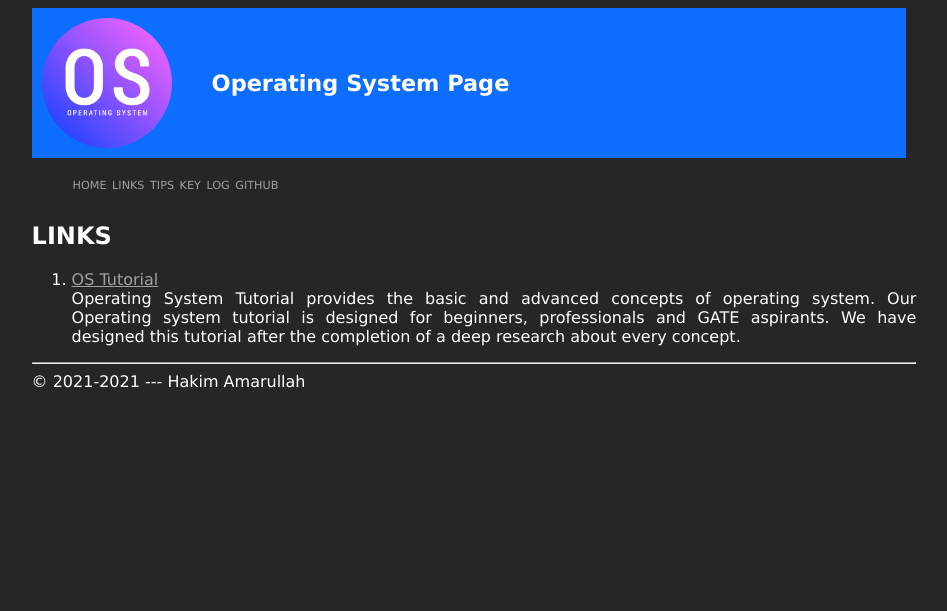
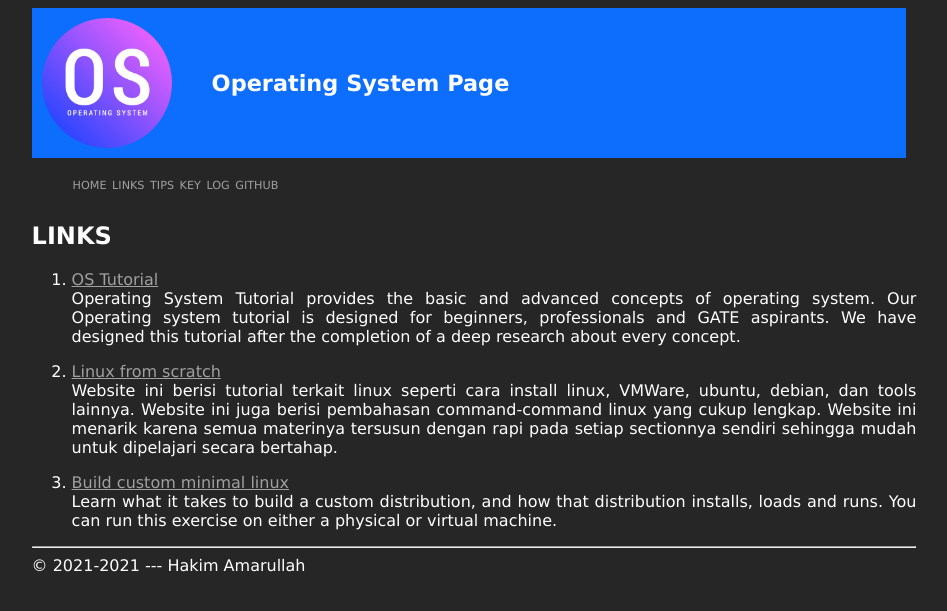
Before and after one commit to hakimamarullah/os212, a Jekyll site: the page built from links.md, in a window 1280 px wide. Shown: the top 611 px of the page, without its empty margins (166-1113 px from the left). Built offline with Jekyll 4.4.1, drawn with Linux system fonts in a browser that asks for light colours; our own code applies the rules of GitHub Pages for plain Markdown files.

Commit message:
update log and links.md

```diff
--- a/TXT/mylog.txt
+++ b/TXT/mylog.txt
@@ -9,3 +9,5 @@ ZCZC W01 120 L31 VirtualBox: install GNU/Linux, etc.
 ZCZC W01 120 L02 ZOOM meetings related
 ZCZC W01 05 L05 Quiz
 ZCZC W01 60 L09 Assignmet in General
+ZCZC W01 20 L02 Zoom meeting related
+ZCZC W01 20 L28 SSH, key-gen, tunneling, putty, winscp
--- a/links.md
+++ b/links.md
@@ -9,3 +9,13 @@ permalink: /LINKS/
 Operating System Tutorial provides the basic and advanced concepts of operating system.
 Our Operating system tutorial is designed for beginners, professionals and GATE aspirants.
 We have designed this tutorial after the completion of a deep research about every concept.
+
+2. [Linux from scratch](https://www.educba.com/linux-from-scratch)<br>
+Website ini berisi tutorial terkait linux seperti cara install linux, VMWare, ubuntu, debian, dan
+tools lainnya. Website ini juga berisi pembahasan command-command linux yang cukup lengkap. Website
+ini menarik karena semua materinya tersusun dengan rapi pada setiap sectionnya sendiri sehingga mudah
+untuk dipelajari secara bertahap.
+
+3. [Build custom minimal linux](https://www.linuxjournal.com/content/diy-build-custom-minimal-linux-distribution-source)<br>
+Learn what it takes to build a custom distribution, and how that distribution installs, loads and runs.
+You can run this exercise on either a physical or virtual machine.
```
